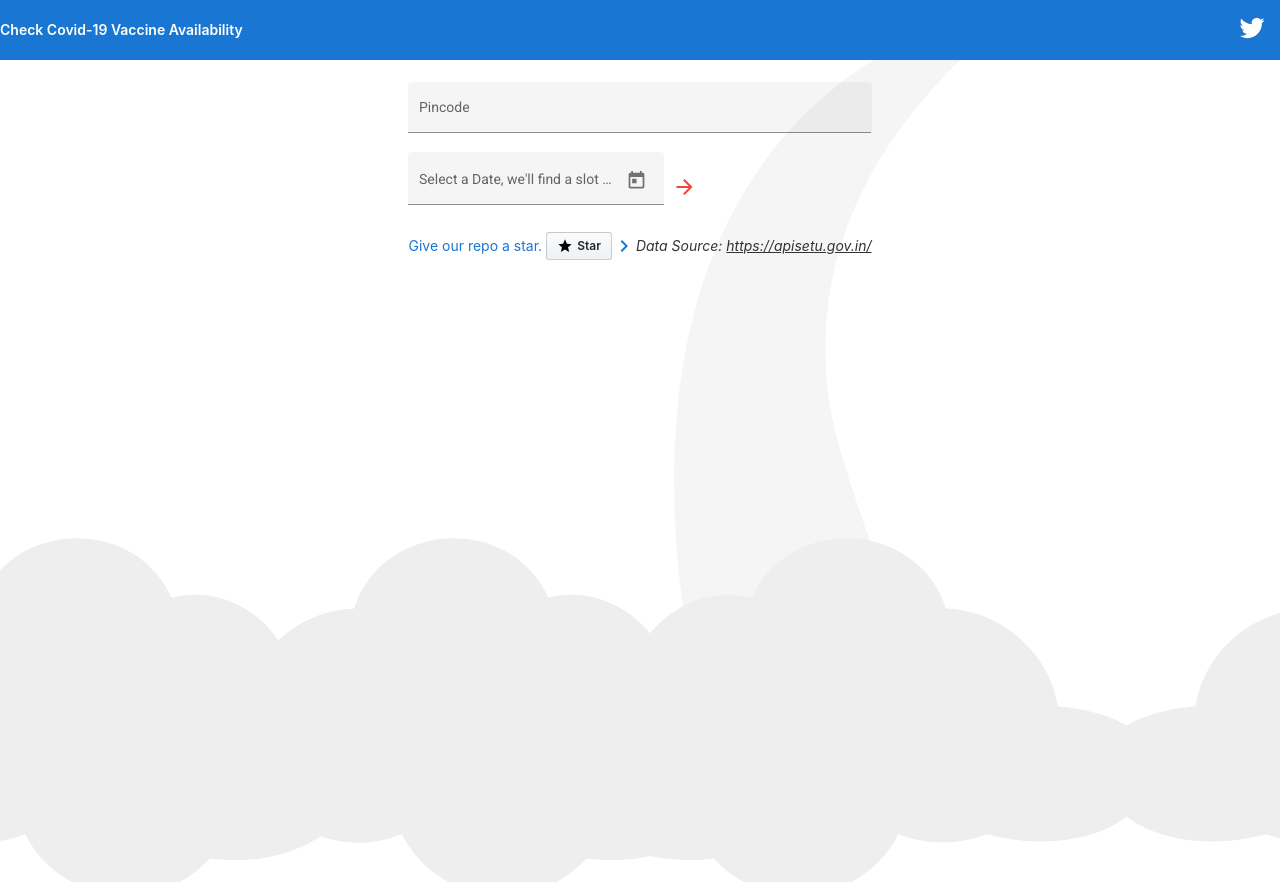
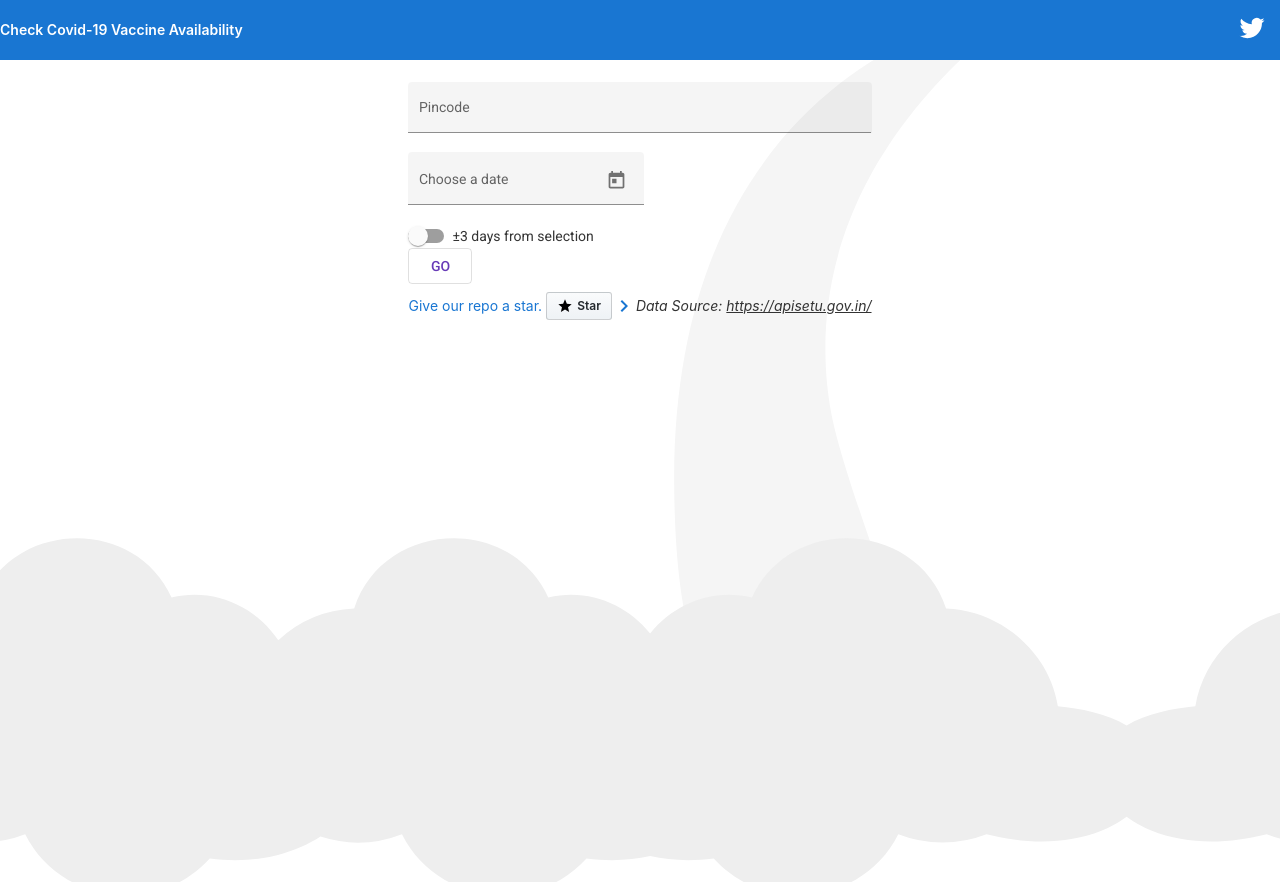
Before and after one commit to rahuljain5/covid19-vaccination-centers-app, an Angular app: page / in a window 1280 px wide. Built offline with nearby package versions, Linux system fonts and the light colour scheme.

Commit message:
Added single Day search feature

```diff
--- a/src/app/app.component.html
+++ b/src/app/app.component.html
@@ -111,32 +111,6 @@
     color: #125699;
   }
 
-  .terminal {
-    position: relative;
-    width: 80%;
-    max-width: 600px;
-    border-radius: 6px;
-    padding-top: 45px;
-    margin-top: 8px;
-    overflow: hidden;
-    background-color: rgb(15, 15, 16);
-  }
-
-  .terminal::before {
-    content: "\2022 \2022 \2022";
-    position: absolute;
-    top: 0;
-    left: 0;
-    height: 4px;
-    background: rgb(58, 58, 58);
-    color: #c2c3c4;
-    width: 100%;
-    font-size: 2rem;
-    line-height: 0;
-    padding: 14px 0;
-    text-indent: 4px;
-  }
-
   .circle-link {
     height: 40px;
     width: 40px;
@@ -167,6 +141,7 @@
   footer a {
     display: flex;
     align-items: center;
+    flex-direction: row;
   }
 
   .github-star-badge {
@@ -236,6 +211,10 @@
   mat-form-field {
     display: block;
   }
+  .block{
+    display: block;
+
+  }
 </style>
 
 <!-- Toolbar -->
@@ -274,16 +253,14 @@
         <mat-label>Pincode</mat-label>
         <input matInput placeholder="Ex. 123456"  name="pincode" [(ngModel)]="pincode" >
       </mat-form-field>
-    <date-range-picker-selection-strategy-example (selectEnd)="setEndDate($event)" (selectStart)="setStartDate($event)"></date-range-picker-selection-strategy-example >
-    <button mat-icon-button color="warn" (click)="getCal()" title="Search">
-      <mat-icon>
-        arrow_forward
-        </mat-icon>
-    </button>
+    <datepicker (selectStart)="setStartDate($event)"></datepicker >
+      <mat-slide-toggle class="block" color="primary" name="toggleweek" [(ngModel)]="checkWeek">&#x00B1;3 days from selection</mat-slide-toggle>
+        <button class = "block" mat-stroked-button color="primary" (click)="getCal()" title="Search">GO</button>
+
     </form>
     </div>
     <ng-template #elseBlock>
-      <h2>Showing all slots between {{startDate}} - {{endDate}} for {{pincode}}</h2>
+      <h2 >Showing all available slots for {{pincode}}</h2>
       <div  *ngFor="let res of results">
         <app-card-component [model]="res"></app-card-component>
       </div>
--- a/src/app/app.component.ts
+++ b/src/app/app.component.ts
@@ -1,6 +1,6 @@
 import { Component, Injectable } from '@angular/core';
 import { AppService } from './app.service';
-import {MatSnackBar} from '@angular/material/snack-bar';
+import { MatSnackBar } from '@angular/material/snack-bar';
 @Component({
   selector: 'app-root',
   templateUrl: './app.component.html',
@@ -9,41 +9,65 @@ import {MatSnackBar} from '@angular/material/snack-bar';
 @Injectable()
 export class AppComponent {
   title = 'covidVaccineTracker';
-  service: AppService;
-  startDate = '';
-  endDate = '';
-  pincode:string = '';
+  startDate = new Date();
+  checkWeek = false;
+  pincode: string = '';
   formEnabled = true;
-  results:any[] = [];
-  constructor(service: AppService, private _snackBar: MatSnackBar){
-    this.service = service
+  results: any[] = [];
+  constructor(private service: AppService, private _snackBar: MatSnackBar) { }
+  setStartDate(event: Date) {
+    this.startDate = event
+  }
+  getCal() {
+    if (this.checkWeek) {
+      this.startDate.setDate(this.startDate.getDate() - 3);
+      this.getWeekInfo();
+    }
+    else {
+      this.getdateInfo();
+    }
   }
 
+  private getWeekInfo() {
+    this.service.findCalendarByPinCodeAndDate(this.pincode, this.startDate.toLocaleDateString("in").split("/").join("-"))
+      .subscribe(res => {
+        this.results = res.centers;
+        if (this.results.length > 0) {
+          this.formEnabled = false;
+        }
+        else {
+          this.noSlotsAvailableError();
+        }
+      }, err => {
+        this.ServerError(err);
+      });
+  }
 
-  setStartDate(event:Date){
-    this.startDate = event.toLocaleDateString("in").split("/").join("-");
+  private getdateInfo() {
+    this.service.findByPinCodeAndDate(this.pincode, this.startDate.toLocaleDateString("in").split("/").join("-"))
+      .subscribe(res => {
+        this.results = res.sessions.map((session: any) => { return { name: session.name, district_name: session.district_name, block_name: session.block_name, from: session.from, to: session.to, fee_type: session.fee_type, sessions: [session] } });
+        if (this.results.length > 0) {
+          this.formEnabled = false;
+        }
+        else {
+          this.noSlotsAvailableError();
+        }
+      }, err => {
+        this.ServerError(err);
+
+      });
   }
-  setEndDate(event:Date){
-    this.endDate = event.toLocaleDateString("in").split("/").join("-");
+
+  private ServerError(err: any) {
+    console.error(err);
+    this._snackBar.open('There was an error getting data, please try later!', 'Hide', {
+      duration: 3000
+    });
   }
-  getCal(){
-
-    this.service.findByPinCodeAndDate(this.pincode, this.startDate)
-    .subscribe(res => {
-      this.results = res.centers;
-      if(this.results.length > 0){
-      this.formEnabled = false
-    }
-    else {
-      this._snackBar.open('No Slots Available! Try a different Date Range/Pin Code', 'Hide', {
-        duration: 3000
-      }
-      );
-    }}, err => {
-      console.error(err);
-      this._snackBar.open('There was an error getting data, please try later!', 'Hide', {
-        duration: 3000
-      })
+  private noSlotsAvailableError() {
+    this._snackBar.open('No Slots Available! Try a different Date Range/Pin Code', 'Hide', {
+      duration: 3000
     });
   }
 }
--- a/src/app/app.service.ts
+++ b/src/app/app.service.ts
@@ -12,7 +12,7 @@ export class AppService {
         this.http = httpClient;
     }
 
-    findByPinCodeAndDate(pinCode: string, date:string): Observable<any>{
+    findCalendarByPinCodeAndDate(pinCode: string, date:string): Observable<any>{
         let capability = "calendarByPin";
         let params = new HttpParams({fromObject:{pincode:pinCode, date:date}})
         let url = this.baseURL+this.moduleURL+capability;
@@ -24,5 +24,15 @@ export class AppService {
         return this.http.get<any>(url,options);
     }
 
+    findByPinCodeAndDate(pinCode: string, date:string): Observable<any>{
+        let capability = "findByPin";
+        let params = new HttpParams({fromObject:{pincode:pinCode, date:date}})
+        let url = this.baseURL+this.moduleURL+capability;
+        let options = {
+            params: params,
+            acceptLanguage: "en_US"
+        };
 
+        return this.http.get<any>(url,options);
+    }
 }
--- a/src/app/date-time-picker.html
+++ b/src/app/date-picker.component.html
@@ -1,4 +1,4 @@
-<mat-form-field appearance="fill">
+<!-- <mat-form-field appearance="fill">
     <mat-label>Select a Date, we'll find a slot +/- 3 days from then </mat-label>
     <mat-date-range-input [rangePicker]="picker">
       <input matStartDate (dateChange)="selectStart.emit($event.value)">
@@ -6,4 +6,10 @@
     </mat-date-range-input>
     <mat-datepicker-toggle matSuffix [for]="picker"></mat-datepicker-toggle>
     <mat-date-range-picker #picker ></mat-date-range-picker>
+</mat-form-field> -->
+<mat-form-field  appearance="fill">
+  <mat-label>Choose a date</mat-label>
+  <input matInput [min]="minDate" [matDatepicker]="picker" (dateChange)="selectStart.emit($event.value)">
+  <mat-datepicker-toggle matSuffix [for]="picker"></mat-datepicker-toggle>
+  <mat-datepicker #picker></mat-datepicker>
 </mat-form-field>
--- /dev/null
+++ b/src/app/date-picker.component.ts
@@ -0,0 +1,16 @@
+import { Component, EventEmitter, Output } from "@angular/core";
+
+@Component({
+  selector: 'datepicker',
+  templateUrl: 'date-picker.component.html',
+})
+export class DatePickerComponent {
+  minDate: Date;
+  @Output() selectStart:EventEmitter<Date> = new EventEmitter();
+  constructor() {
+    // Set the minimum to January 1st 20 years in the past and December 31st a year in the future.
+    const currentYear = new Date().getFullYear();
+    this.minDate = new Date(currentYear - 20, 0, 1);
+  }
+
+}
--- a/src/app/date-time-picker.ts
+++ /dev/null
@@ -1,39 +0,0 @@
-import { Component, EventEmitter, Injectable, Output } from "@angular/core";
-import { DateAdapter } from "@angular/material/core";
-import { DateRange, MatDateRangeSelectionStrategy, MAT_DATE_RANGE_SELECTION_STRATEGY } from "@angular/material/datepicker";
-
-@Injectable()
-export class FiveDayRangeSelectionStrategy<D> implements MatDateRangeSelectionStrategy<D> {
-  constructor(private _dateAdapter: DateAdapter<D>) {}
-  selectionFinished(date: D | null): DateRange<D> {
-    var x = this._createSevenDayRange(date);
-    return x;
-  }
-
-  createPreview(activeDate: D | null): DateRange<D> {
-    return this._createSevenDayRange(activeDate);
-  }
-
-  private _createSevenDayRange(date: D | null): DateRange<D> {
-    if (date) {
-      const start = this._dateAdapter.addCalendarDays(date, -3);
-      const end = this._dateAdapter.addCalendarDays(date, 3);
-      return new DateRange<D>(start, end);
-    }
-
-    return new DateRange<D>(null, null);
-  }
-
-}
-@Component({
-  selector: 'date-range-picker-selection-strategy-example',
-  templateUrl: 'date-time-picker.html',
-  providers: [{
-    provide: MAT_DATE_RANGE_SELECTION_STRATEGY,
-    useClass: FiveDayRangeSelectionStrategy
-  }]
-})
-export class DateRangePickerSelectionStrategyExample {
-@Output() selectStart: EventEmitter<any> = new EventEmitter();
-@Output() selectEnd: EventEmitter<any> = new EventEmitter();
-}
```
Also changed, not shown: src/app/app.module.ts (+5 -4 lines).
